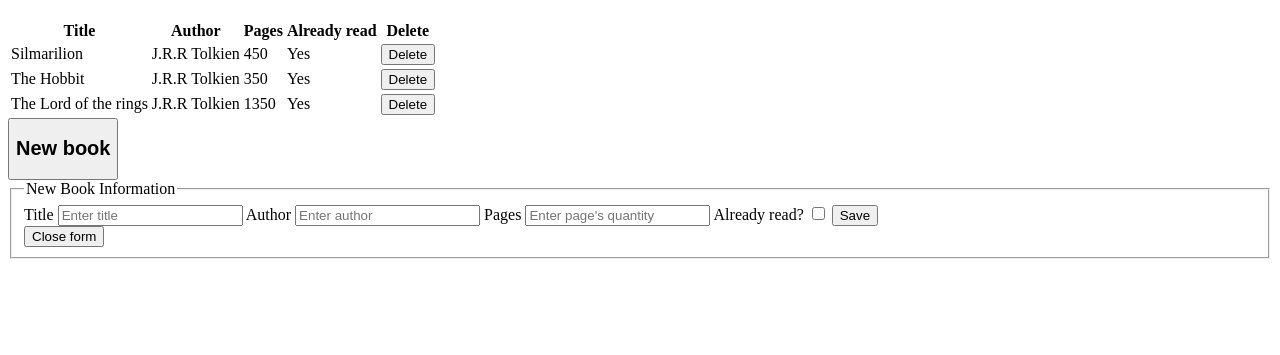
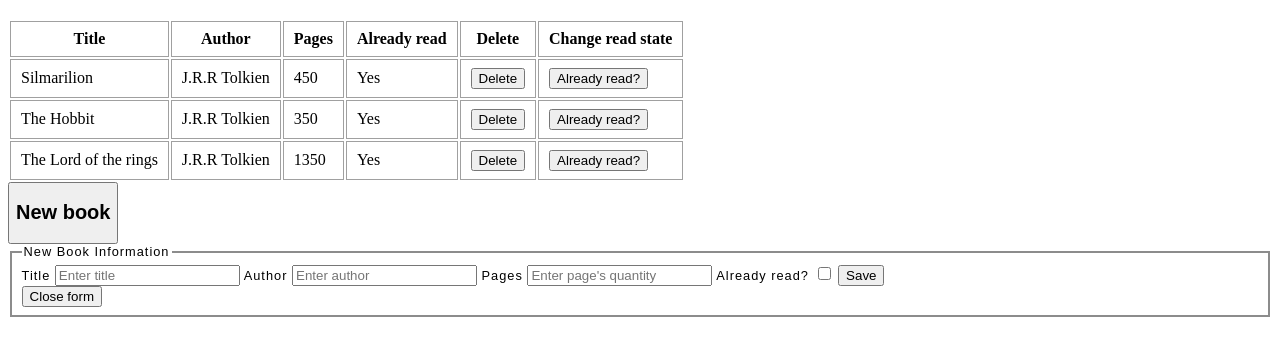
Before and after one commit to JuanVimon3/Library, a plain HTML site: page index.html in a window 1280 px wide. Both pictures are taken after a click on the button "New book". Shown: the part 61-416 px from the top of the page. Drawn offline with Linux system fonts and the light colour scheme.

Commit message:
add read state button and some css styles

```diff
--- a/index.js
+++ b/index.js
@@ -20,6 +20,7 @@ document.addEventListener('DOMContentLoaded', function() {
       <th>Pages</th>
       <th>Already read</th>
       <th>Delete</th>
+      <th>Change read state</th>
     </tr>
     `;
     myLibrary1.forEach((book, index) => {
@@ -30,6 +31,7 @@ document.addEventListener('DOMContentLoaded', function() {
         <td>${book.numPages}</td>
         <td>${book.wellRead ? 'Yes' : 'No'}</td>
         <td><button onclick="deleteBook(${index})">Delete</button></td>
+        <td><button onclick="toggleBookReadState(${index})">Already read?</button></td>
       `;
       bookTable.appendChild(row);
     });
@@ -53,6 +55,11 @@ document.addEventListener('DOMContentLoaded', function() {
     addBookToLibrary()
   }
 
+  window.toggleBookReadState = function (index) {
+    myLibrary1[index].wellRead = !myLibrary1[index].wellRead;
+    addBookToLibrary()
+  }
+
   function openForm(){
     document.getElementById('myForm').style.display = 'block';
   }
@@ -60,8 +67,6 @@ document.addEventListener('DOMContentLoaded', function() {
   function closeForm(){
     document.getElementById('myForm').style.display = 'none';
   }
-
-
 
   addBookToLibrary();
 
--- a/styles.css
+++ b/styles.css
@@ -1,4 +1,4 @@
-/* html{
+ html{
   height: 100%;
 }
 
@@ -14,8 +14,14 @@ th,
 td {
   border: 1px solid rgb(160 160 160);
   padding: 8px 10px;
-} */
+  margin: 15px;
+}
 
 #myForm {
   display: none;
+  border-collapse: collapse;
+  border: 2px solid rgb(140 140 140);
+  font-family: sans-serif;
+  font-size: 0.8rem;
+  letter-spacing: 1px;
 }
```
